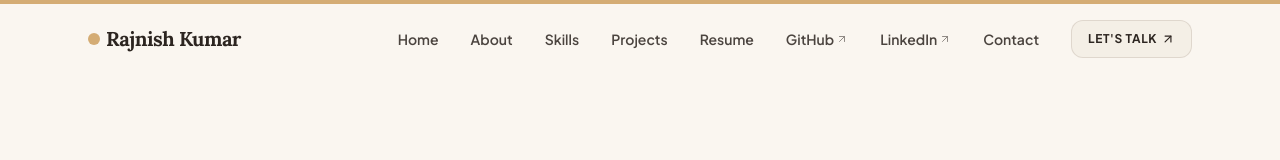
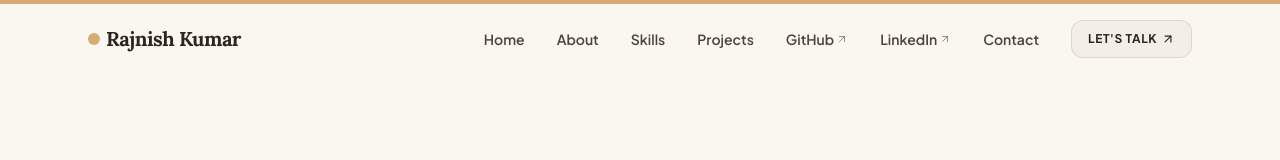
Before and after one commit to Rajnish12-git/Portfolio, a React (Vite) app: page / in a window 1280 px wide. Shown: the top 160 px of the page. Built offline with nearby package versions, Linux system fonts and the light colour scheme.

Commit message:
fix resume path

```diff
--- a/src/components/Layout/Navbar.jsx
+++ b/src/components/Layout/Navbar.jsx
@@ -7,7 +7,7 @@ const navLinks = [
   { name: 'About', href: '#about' },
   { name: 'Skills', href: '#skills' },
   { name: 'Projects', href: '#projects' },
-  { name: 'Resume', href: '/public/RajnishKumar_resume.pdf'},
+  // { name: 'Resume', href: '/public/RajnishKumar_resume.pdf'},
   { name: 'GitHub', href: 'https://github.com/rajnish12-git', isExternal: true },
   { name: 'LinkedIn', href: 'https://www.linkedin.com/in/rajnish-kumar-100558249', isExternal: true },
   { name: 'Contact', href: '#contact' }
```
